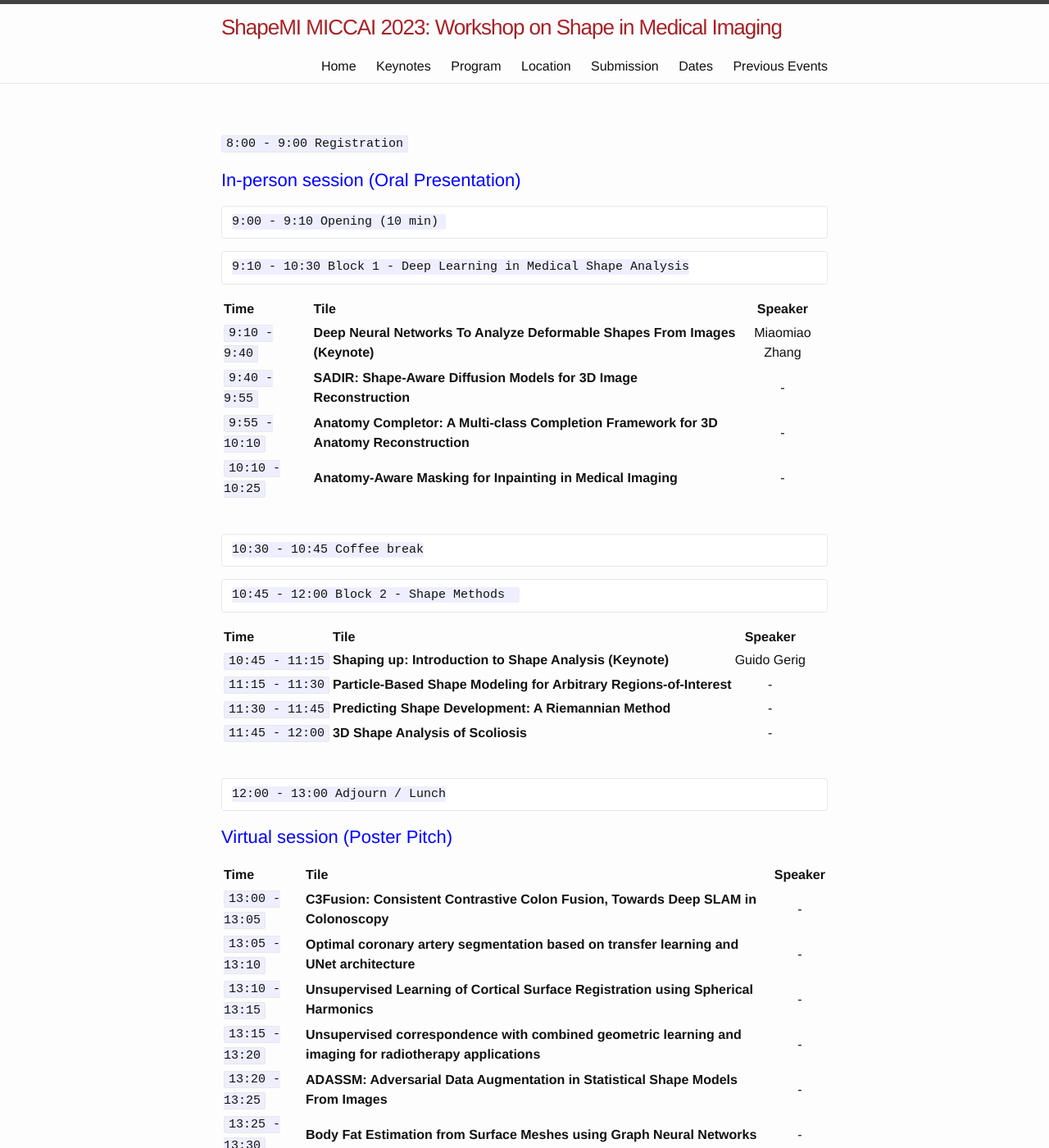
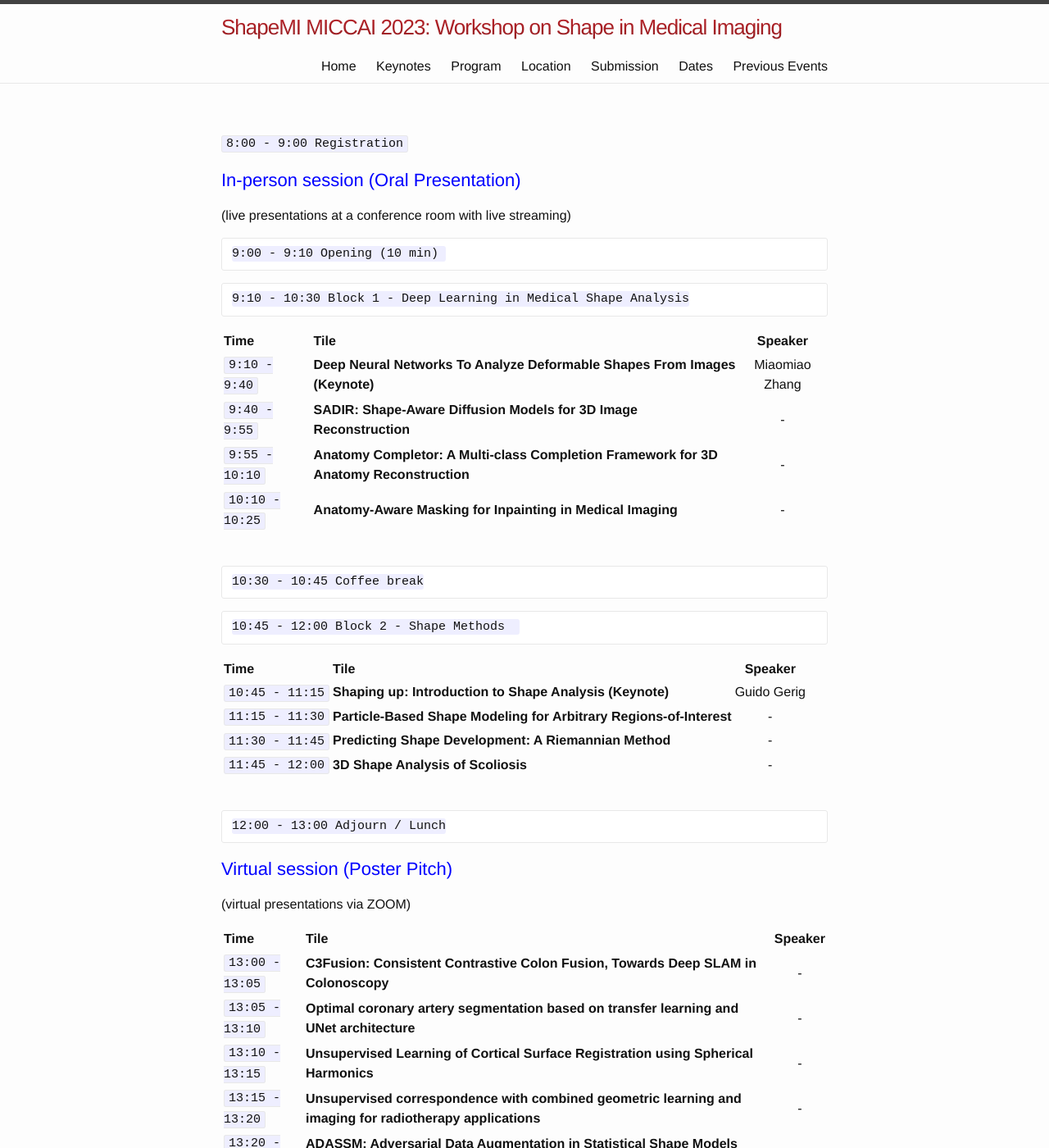
Before and after one commit to shapemi/shapemi.github.io, a Jekyll site: the page built from program/index.md, in a window 1280 px wide and 1400 px high. Shown: the whole window at 82% size. Built offline with Jekyll 4.4.1, drawn with Linux system fonts in a browser that asks for light colours; our own code applies the rules of GitHub Pages for plain Markdown files.

Commit message:
Update index.md

````diff
--- a/program/index.md
+++ b/program/index.md
@@ -2,6 +2,7 @@
  ```8:00 - 9:00 Registration```
 
 # <span style="color:blue">In-person session (Oral Presentation) </span> <br>
+(live presentations at a conference room with live streaming)
 
 ```
 9:00 - 9:10 Opening (10 min)
@@ -42,7 +43,7 @@
 ```
 
 # <span style="color:blue">Virtual session (Poster Pitch) </span> <br>
-
+(virtual presentations via ZOOM)
 
 
 | Time   |      Tile      |  Speaker |
````
